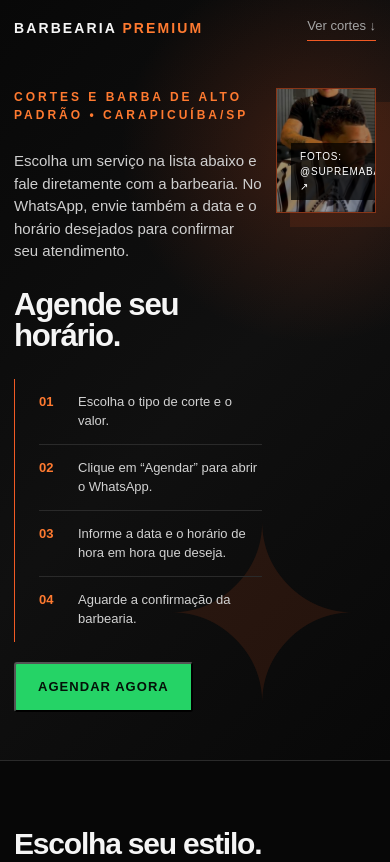
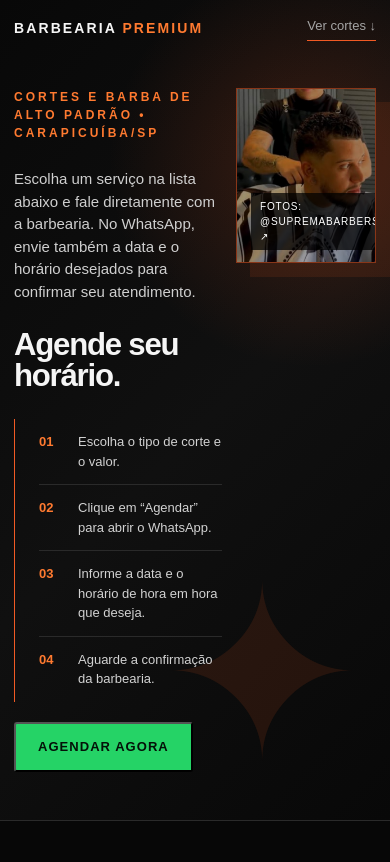
Before and after one commit to charlesbackup2025-code/barber, a website: page public/index.html in a window 390 px wide. Shown: the top 862 px of the page. Drawn offline with Linux system fonts and the light colour scheme.

Commit message:
Increase mobile and reduce desktop featured photos

```diff
--- a/public/index.html
+++ b/public/index.html
@@ -70,7 +70,7 @@
     .brand span { color: var(--gold-soft); }
     .nav-link { color: var(--muted); font-size: 13px; border-bottom: 1px solid var(--gold); padding-bottom: 4px; }
     .hero { position: relative; z-index: 1; max-width: none; padding: 104px 0 58px; }
-    .hero-grid { display: grid; grid-template-columns: minmax(0, 1fr) minmax(340px, 460px); gap: 52px; align-items: start; }
+    .hero-grid { display: grid; grid-template-columns: minmax(0, 1fr) minmax(320px, 420px); gap: 52px; align-items: start; }
     .hero-gallery { position: relative; width: 100%; aspect-ratio: 4 / 5; overflow: hidden; border: 1px solid rgba(241,90,36,.55); background: #0b0b0b; box-shadow: 14px 14px 0 rgba(241,90,36,.10); }
     .hero-gallery img { position: absolute; inset: 0; width: 100%; height: 100%; object-fit: cover; opacity: 0; animation: heroFade 12s infinite; }
     .hero-gallery img:nth-child(1) { animation-delay: 0s; }
@@ -138,8 +138,8 @@
       .wrap { width: min(100% - 28px, 600px); }
       header { min-height: auto; }
       .hero { padding: 88px 0 48px; }
-      .hero-grid { display: grid; grid-template-columns: minmax(0, 1fr) minmax(82px, 100px); gap: 14px; align-items: start; }
-      .hero-gallery { order: 2; width: 100%; max-width: 100px; margin: 0 0 0 auto; }
+      .hero-grid { display: grid; grid-template-columns: minmax(0, 1fr) minmax(115px, 140px); gap: 14px; align-items: start; }
+      .hero-gallery { order: 2; width: 100%; max-width: 140px; margin: 0 0 0 auto; }
       .hero-copy { order: 1; }
       .hero-booking h2 { font-size: clamp(28px, 8vw, 38px); white-space: normal; }
       .hero p { font-size: 15px; }
```
